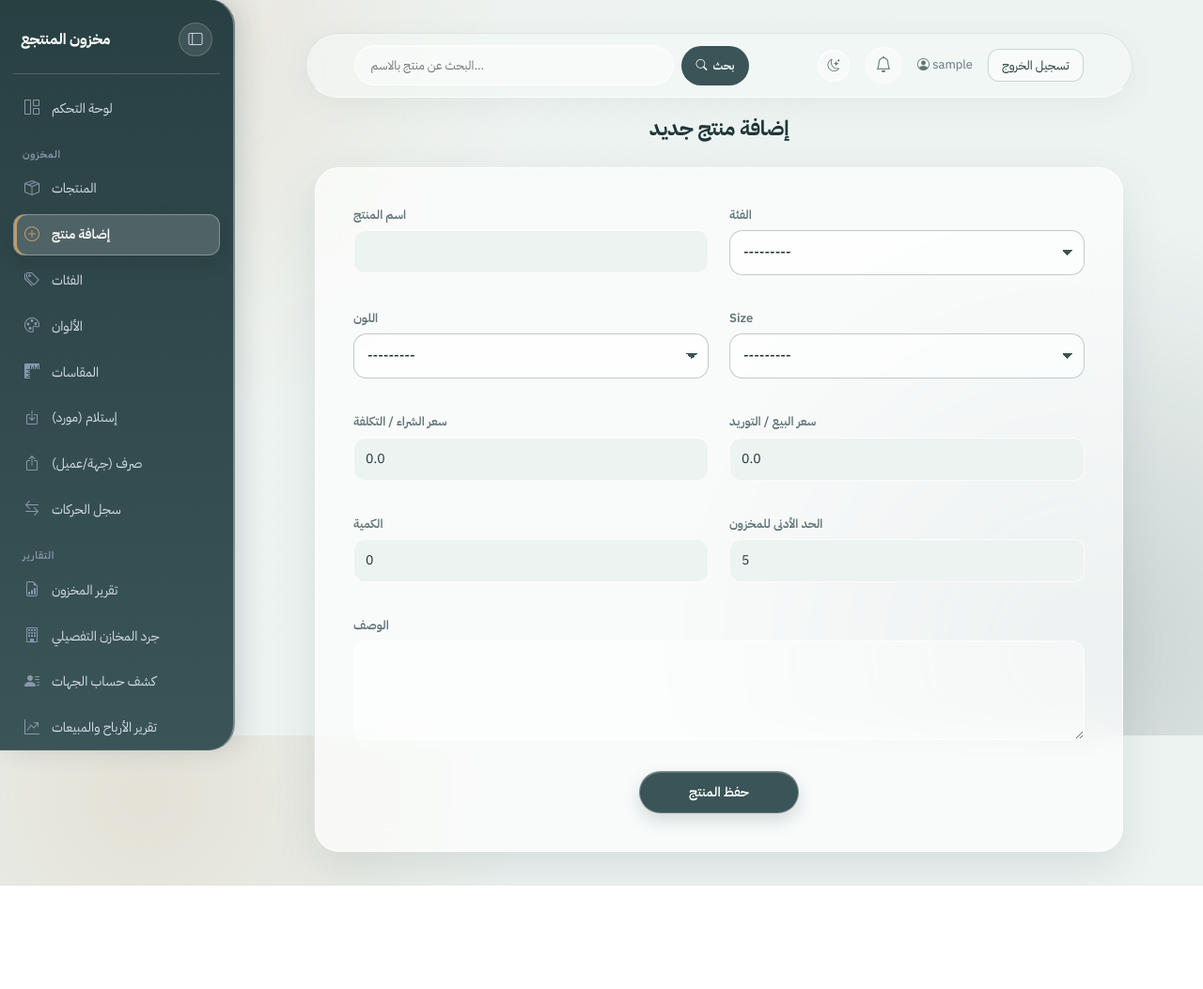
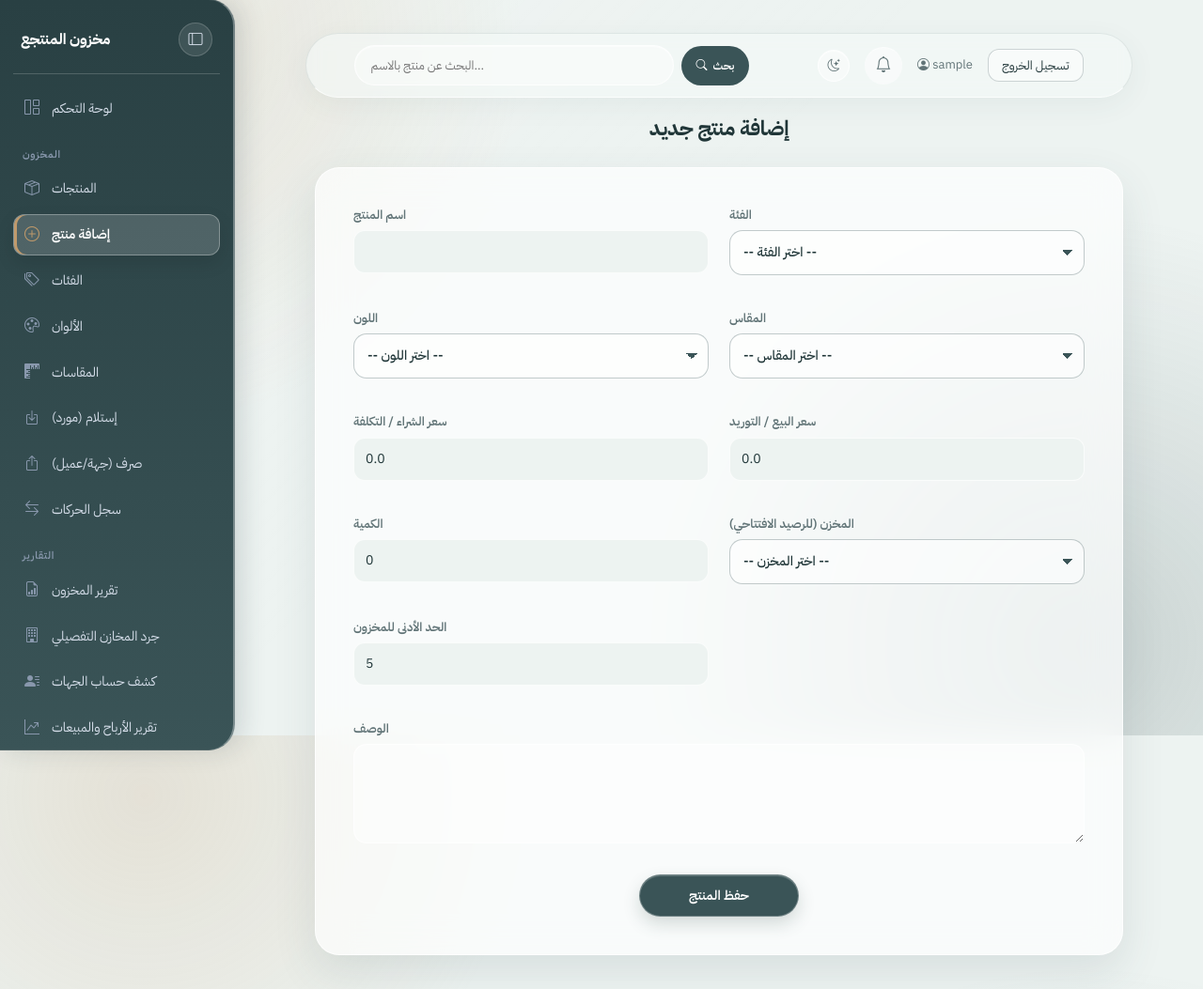
Before and after one commit to Beltagy-Mohamed/resort-inventory, a Django app: page /products/add/ in a window 1280 px wide. Shown: the part 17-1070 px from the top of the page at 94% size. Before the commit the page ends 960 px from the top, so only its background shows below. Run offline with Django 5.2, Linux system fonts and the light colour scheme; a user stored in the database is signed in; data comes from the database, SQL or seed files in the repository; data that the repository does not hold is empty.

Commit message:
Fix add product form UI: add warehouse field to template and translate dropdowns

```diff
--- a/inventory/forms.py
+++ b/inventory/forms.py
@@ -36,6 +36,7 @@ class ProductForm(StripWhitespaceMixin, forms.ModelForm):
 
     initial_warehouse = forms.ModelChoiceField(
         queryset=Warehouse.objects.all(),
+        empty_label='-- اختر المخزن --',
         required=False,
         label="المخزن (للرصيد الافتتاحي)",
         help_text="المخزن الذي سيتم إضافة هذه الكمية إليه."
@@ -54,6 +55,21 @@ class ProductForm(StripWhitespaceMixin, forms.ModelForm):
             # Adding new product
             if 'quantity' in self.fields:
                 self.fields['quantity'].help_text = "الرصيد الافتتاحي للمنتج."
+
+        # Set Arabic empty labels
+        for field_name, field in self.fields.items():
+            if hasattr(field, 'empty_label'):
+                if field_name == 'category':
+                    field.empty_label = '-- اختر الفئة --'
+                elif field_name == 'color':
+                    field.empty_label = '-- اختر اللون --'
+                elif field_name == 'size':
+                    field.empty_label = '-- اختر المقاس --'
+                elif field_name == 'initial_warehouse':
+                    field.empty_label = '-- اختر المخزن --'
+                else:
+                    field.empty_label = '-- اختر --'
+
 
     class Meta:
 
@@ -97,7 +113,7 @@ class ProductForm(StripWhitespaceMixin, forms.ModelForm):
             "name": "اسم المنتج",
             "category": "الفئة",
             "color": "اللون",
-            "size": "Size",
+            "size": "المقاس",
             "cost_price": "سعر الشراء / التكلفة",
             "selling_price": "سعر البيع / التوريد",
             "quantity": "الكمية",
--- a/templates/products/add.html
+++ b/templates/products/add.html
@@ -52,6 +52,11 @@
 </div>
 
 <div class="form-group">
+    <label>{{ form.initial_warehouse.label }}</label>
+    {{ form.initial_warehouse }}
+</div>
+
+<div class="form-group">
     <label>{{ form.minimum_stock.label }}</label>
     {{ form.minimum_stock }}
 </div>
```
